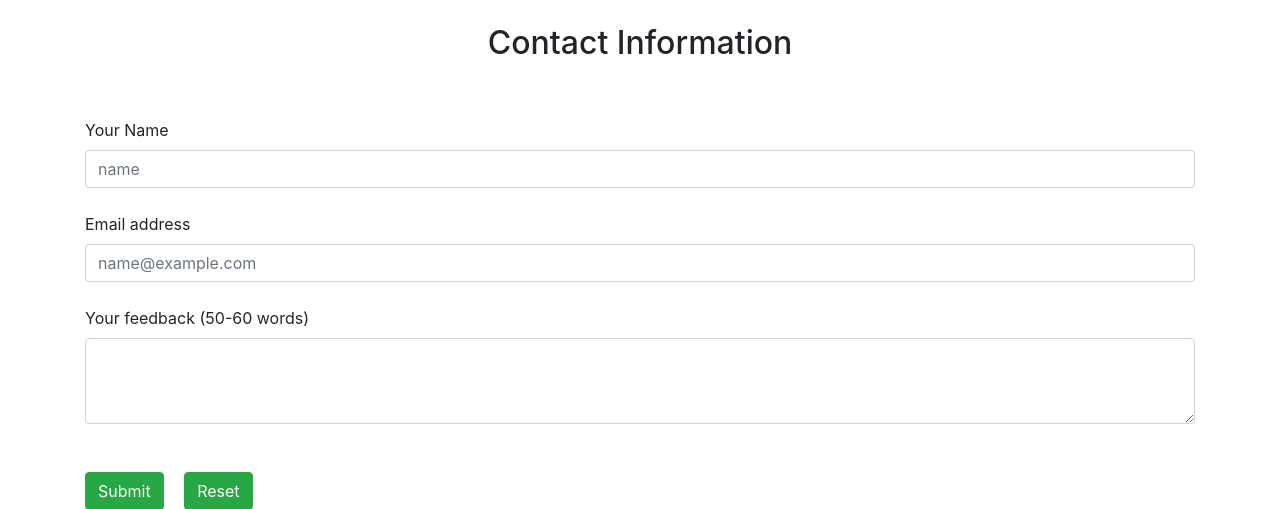
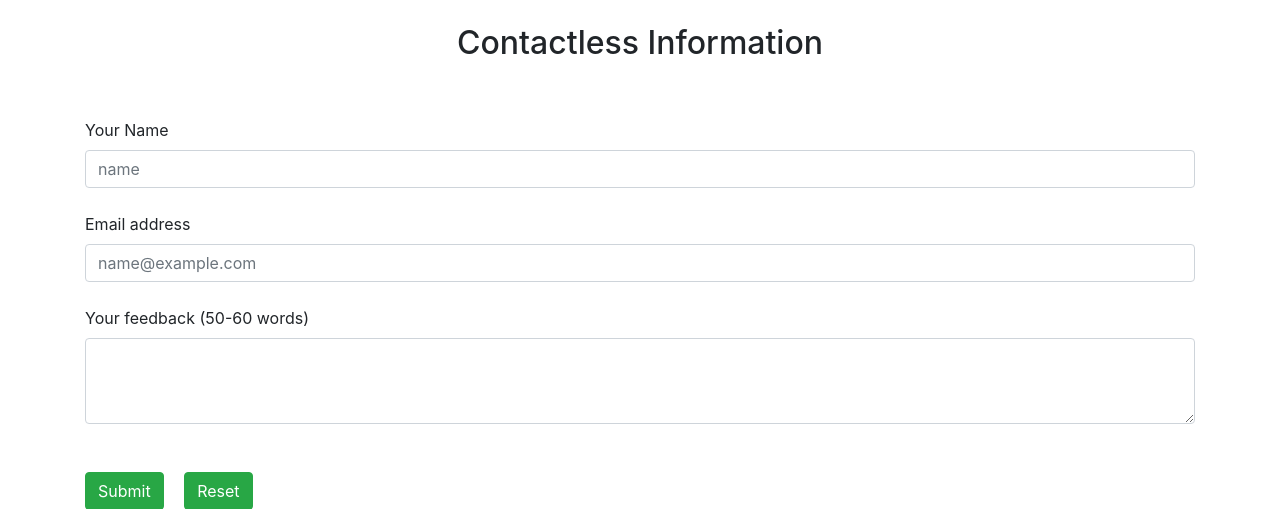
Before and after one commit to pratyush770/Portfolio, a Django app: page /contact/ in a window 1280 px wide. Shown: the part 56-565 px from the top of the page. Run offline with Django 4.2, Linux system fonts and the light colour scheme.

Commit message:
first commit

```diff
--- a/templates/contact.html
+++ b/templates/contact.html
@@ -8,7 +8,7 @@
 </div>
 {% endif %}
 <div class="container my-4">
-  <h2 class="text-center"> Contact Information</h2> <br> <br>
+  <h2 class="text-center"> Contactless Information</h2> <br> <br>
   <form action="/contact" method="post">
     {% csrf_token %}
     <div class="form-group mb-4">
```
